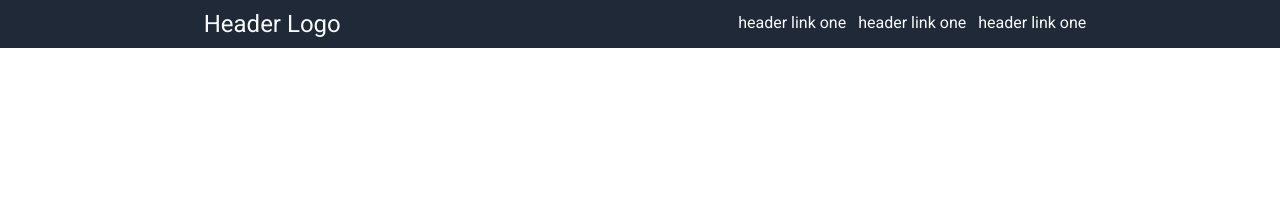
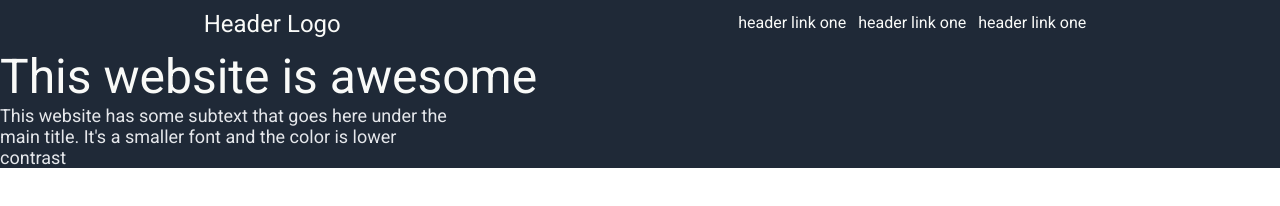
Before and after one commit to NeedleKO/Odin-Project-HTML-CSS-Landing-page, a plain HTML site: page index.html in a window 1280 px wide. Drawn offline with Linux system fonts and the light colour scheme.

Commit message:
Added hero+undertext

```diff
--- a/index.html
+++ b/index.html
@@ -22,6 +22,10 @@
                 </ul>
             </div>
         </div>
+
+        <p class="Herotext">This website is awesome</p>
+        <p class="undertext">This website has some subtext that goes here under the <br> main title. It's a smaller font and the color is lower <br> contrast</p>
+
     </header>
 </body>
 </html>
--- a/styles.css
+++ b/styles.css
@@ -39,3 +39,15 @@ a {
     text-decoration: none;
     color: #F9FAF8;
 }
+
+.Herotext {
+    font-size: 48px;
+    font-size: 800;
+    color: #F9FAF8;
+}
+
+.undertext {
+    font-size: 18px;
+    color: #E5E7EB;
+
+}
```
